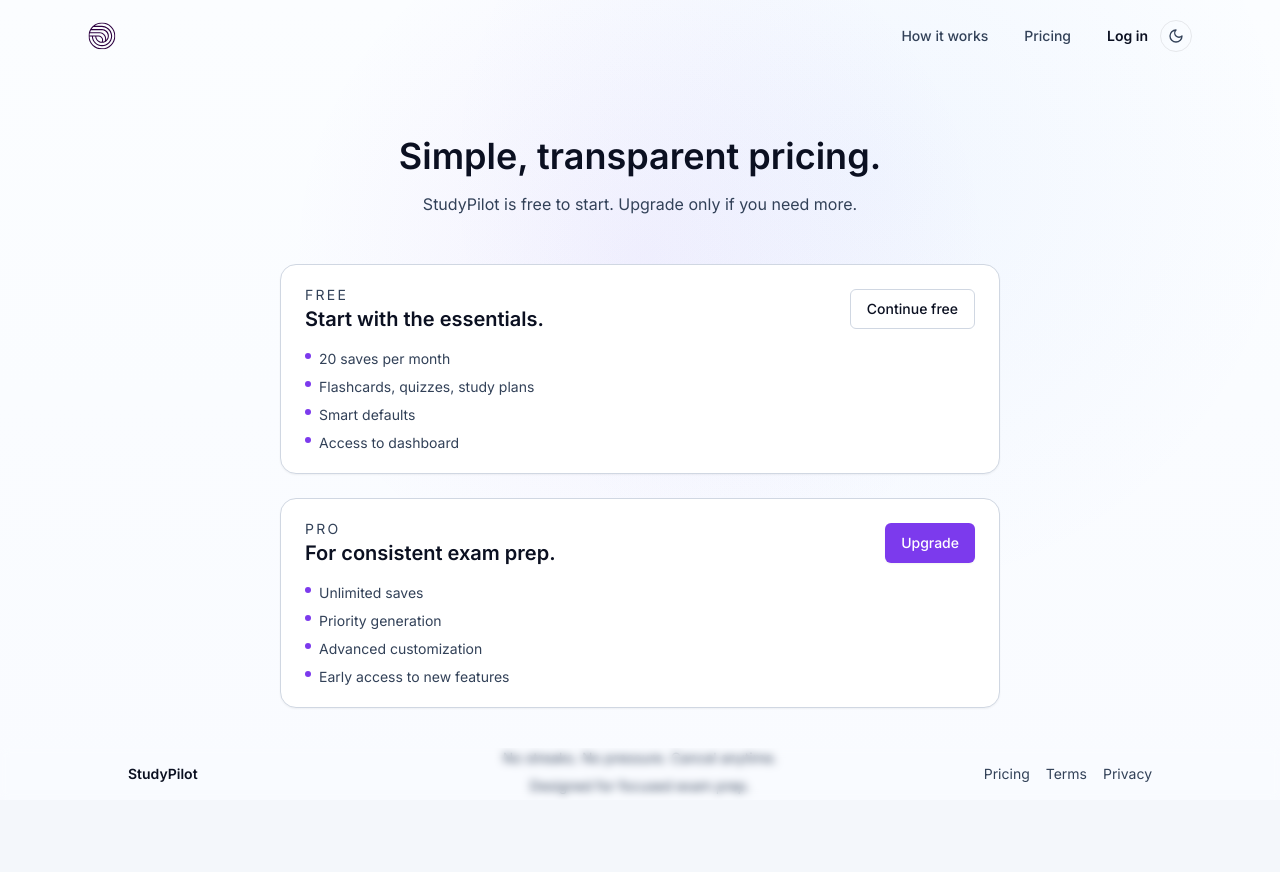
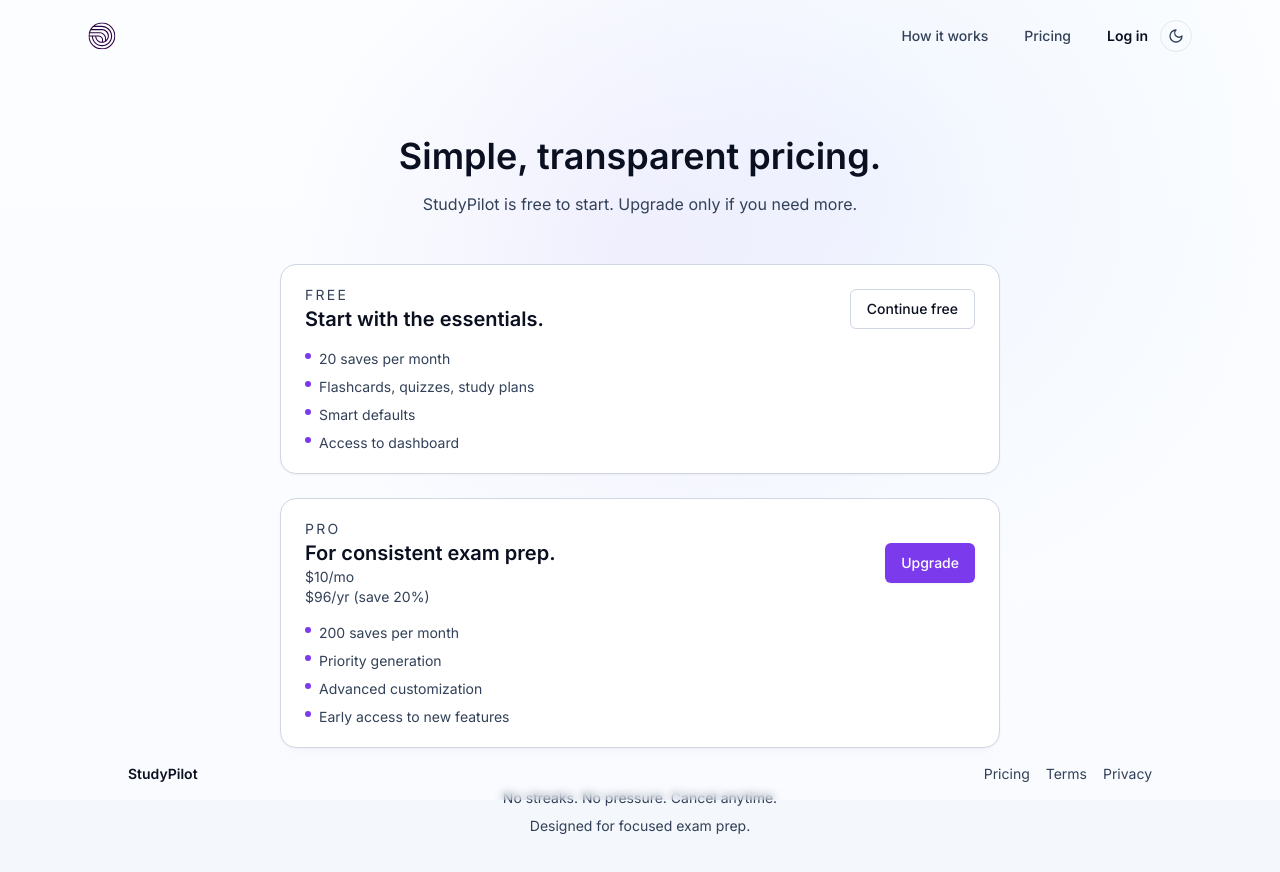
Before and after one commit to sirbxueonline-arch/phsionline-app, a Next.js app: page /pricing in a window 1280 px wide. Shown: the top 872 px of the page. Built offline with nearby package versions, Linux system fonts and the light colour scheme; no server answers.

Commit message:
Show monthly and yearly pricing for Pro

```diff
--- a/app/pricing/page.tsx
+++ b/app/pricing/page.tsx
@@ -14,7 +14,9 @@
   {
     name: "Pro",
     description: "For consistent exam prep.",
-    features: ["Unlimited saves", "Priority generation", "Advanced customization", "Early access to new features"],
+    priceMonthly: "$10/mo",
+    priceYearly: "$96/yr (save 20%)",
+    features: ["200 saves per month", "Priority generation", "Advanced customization", "Early access to new features"],
     cta: { label: "Upgrade", href: "/pricing/upgrade", variant: "default" }
   }
 ] as const;
@@ -39,6 +41,8 @@
               <div className="text-left">
                 <p className="text-sm uppercase tracking-[0.16em] text-text-muted">{plan.name}</p>
                 <p className="text-xl font-semibold">{plan.description}</p>
+                {plan.priceMonthly && <p className="text-sm text-text-muted">{plan.priceMonthly}</p>}
+                {plan.priceYearly && <p className="text-sm text-text-muted">{plan.priceYearly}</p>}
               </div>
               <Link href={plan.cta.href}>
                 <Button
```
